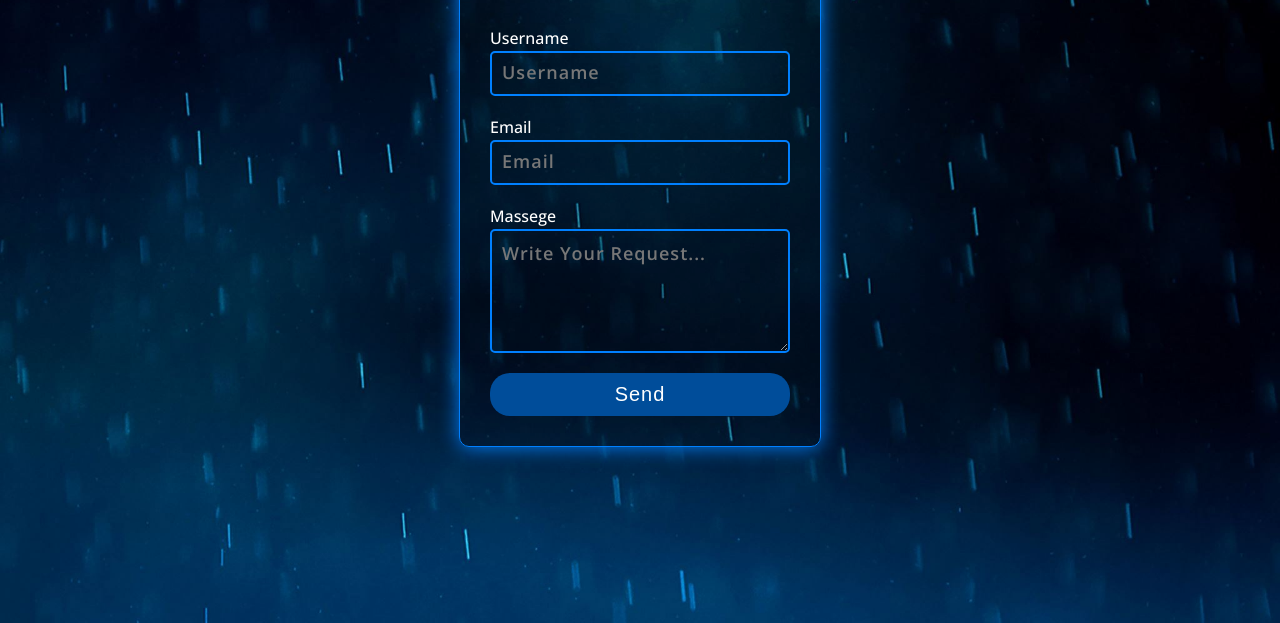
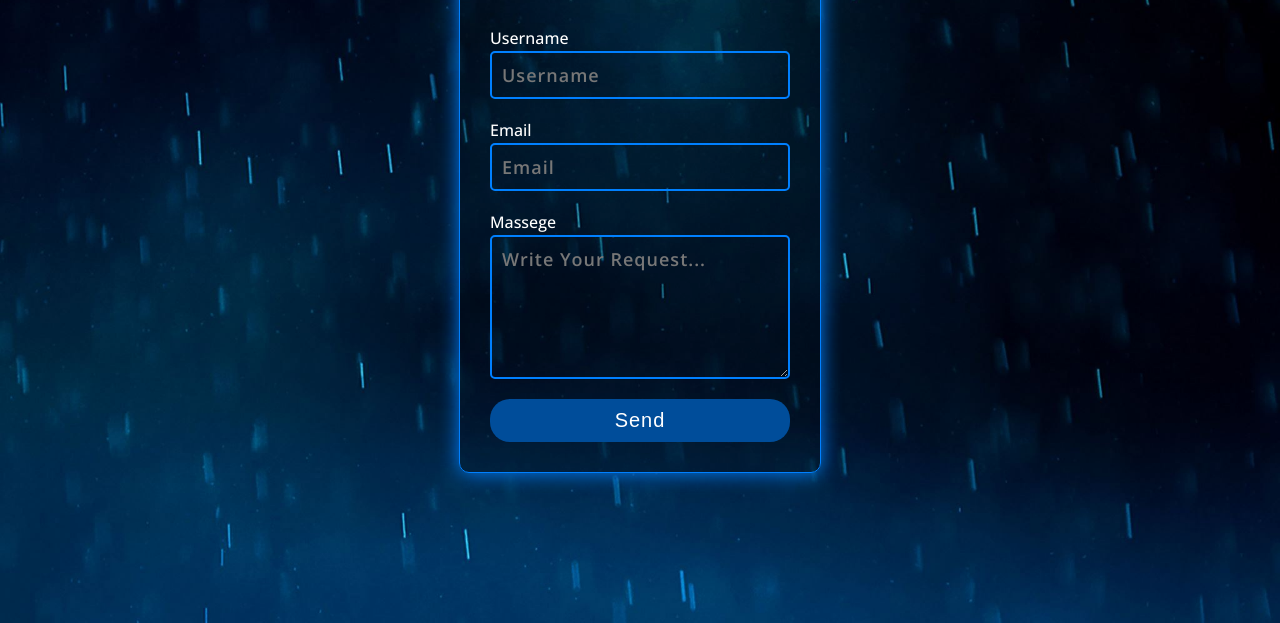
Before and after one commit to 687edf53/Real_Login, a plain HTML site: page index.html in a window 1280 px wide. Shown: the part 177-800 px from the top of the page. Drawn offline with nearby package versions, Linux system fonts and the light colour scheme.

Commit message:
more improvements

```diff
--- a/CSS/style.scss
+++ b/CSS/style.scss
@@ -80,12 +80,12 @@ body {
   &::placeholder {
     color: #777;
     letter-spacing: 1px;
-    font-family: "Open Sans"
   };
   font-weight: 600;
   margin-top: -18px;
   font-size: 18px;
   transition: 0.2s;
+  font-family: "Open Sans";
 }
 .form .login-container label {
   align-self: flex-start;
```
Also changed, not shown: CSS/style.css, 1 other file.
